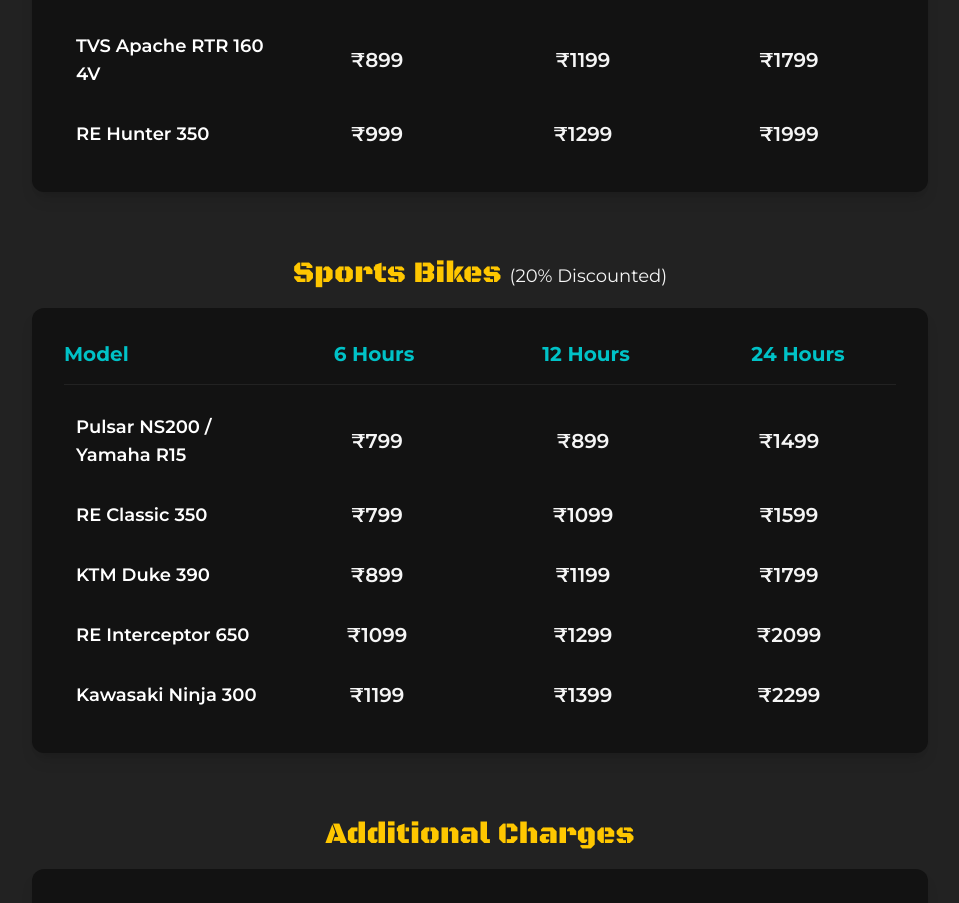
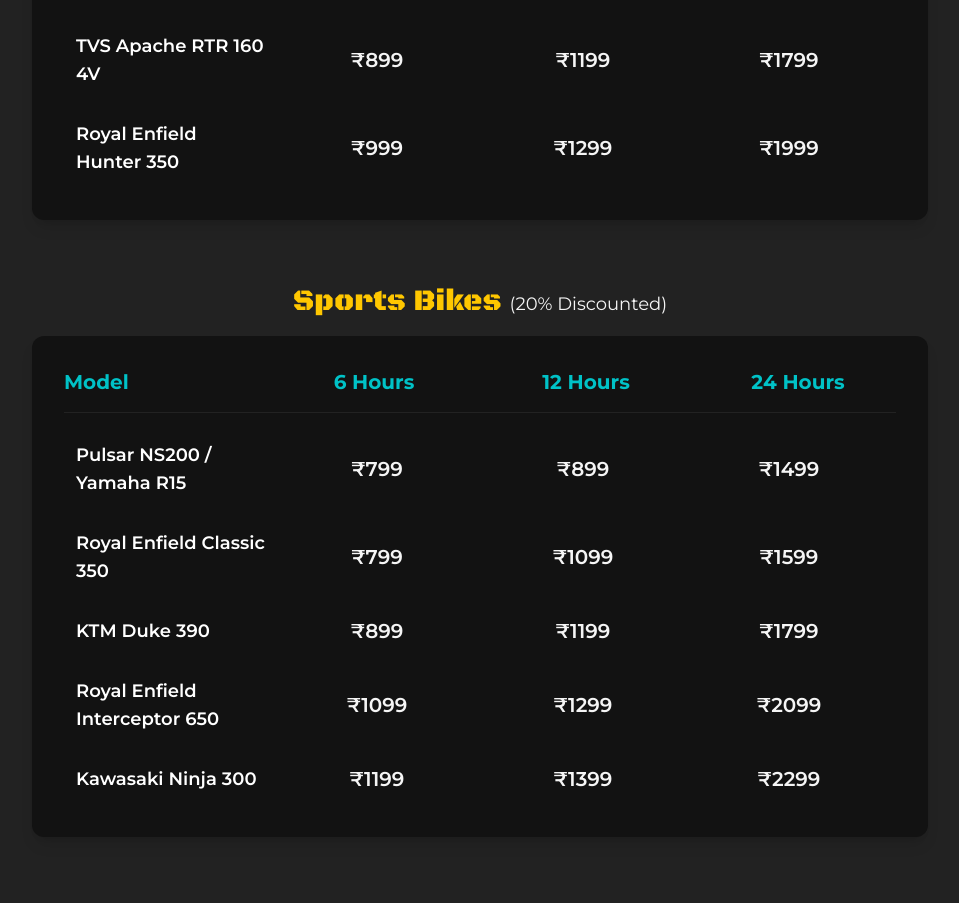
Before and after one commit to azadmdasif/bikebros, a React (Vite) app in the folder bikebros_website/: page / in a window 1280 px wide. Shown: the part 5840-6743 px from the top of the page, without its empty margins (160-1119 px from the left). Built offline with nearby package versions, Linux system fonts and the light colour scheme.

Commit message:
changed RE to Royal Enfield

```diff
--- a/bikebros_website/constants.ts
+++ b/bikebros_website/constants.ts
@@ -46,14 +46,14 @@
   'Honda Shine / Bajaj Platina':    { '6': 749, '12': 999,  '24': 1499 },
   'Pulsar 150 / TVS Raider 125':  { '6': 849, '12': 1099, '24': 1699 },
   'TVS Apache RTR 160 4V':        { '6': 899, '12': 1199, '24': 1799 },
-  'RE Hunter 350':                { '6': 999, '12': 1299, '24': 1999 },
+  'Royal Enfield Hunter 350':                { '6': 999, '12': 1299, '24': 1999 },
 };
 
 export const SPORTS_BIKE_RATES: BikeRates = {
   'Pulsar NS200 / Yamaha R15': { '6': 799,  '12': 899,  '24': 1499 },
-  'RE Classic 350':            { '6': 799,  '12': 1099, '24': 1599 },
+  'Royal Enfield Classic 350':            { '6': 799,  '12': 1099, '24': 1599 },
   'KTM Duke 390':              { '6': 899,  '12': 1199, '24': 1799 },
-  'RE Interceptor 650':        { '6': 1099, '12': 1299, '24': 2099 },
+  'Royal Enfield Interceptor 650':        { '6': 1099, '12': 1299, '24': 2099 },
   'Kawasaki Ninja 300':        { '6': 1199, '12': 1399, '24': 2299 },
 };
 
```
